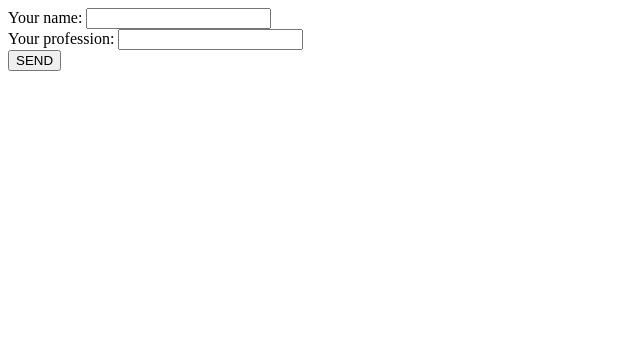
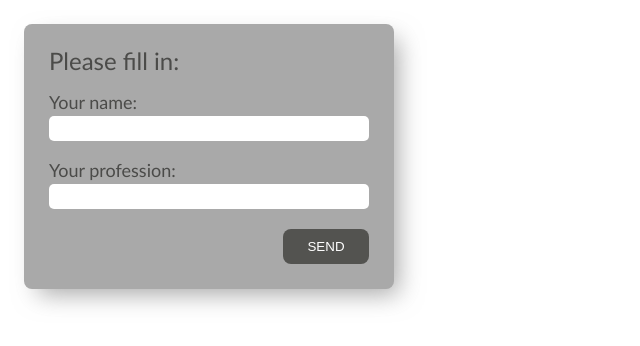
Before and after one commit to ritullia/JavaScriptnew, a plain HTML site: page 22_paskaita/index.html in a window 1280 px wide. Shown: the whole page, without its empty margins (0-640 px from the left). Drawn offline with Linux system fonts and the light colour scheme.

Commit message:
style & second input commit

```diff
--- a/22_paskaita/index.html
+++ b/22_paskaita/index.html
@@ -4,23 +4,30 @@
     <meta charset="UTF-8">
     <meta http-equiv="X-UA-Compatible" content="IE=edge">
     <meta name="viewport" content="width=device-width, initial-scale=1.0">
+    <link rel="stylesheet" href="./reset.css">
     <link rel="stylesheet" href="./style.css">
     <script src="./scripts.js" defer></script>
     <title>22 paskaita</title>
 </head>
 <body>
+    <div id="main-container">
         <form action="" method="post" id="my-form">
-        <div>
+            <div class="main-text">
+                <h5>Please fill in:</h5>
+            </div>
+            <div class="input-name">
                 <label for="">Your name:</label>
                 <input type="text" name="firstName" id="firstName" value="">
             </div>
-        <div>
+            <div class="input-prof">
                 <label for="">Your profession:</label>
                 <input type="text" name="profession" id="profession" value="">
-
             </div>
+            <div class="select">
                 <input type="button" value="SEND" id="btn">
+            </div>
         </form>
+    </div>
 
 </body>
 </html>
--- /dev/null
+++ b/22_paskaita/reset.css
@@ -0,0 +1,48 @@
+/* http://meyerweb.com/eric/tools/css/reset/
+   v2.0 | 20110126
+   License: none (public domain)
+*/
+
+html, body, div, span, applet, object, iframe,
+h1, h2, h3, h4, h5, h6, p, blockquote, pre,
+a, abbr, acronym, address, big, cite, code,
+del, dfn, em, img, ins, kbd, q, s, samp,
+small, strike, strong, sub, sup, tt, var,
+b, u, i, center,
+dl, dt, dd, ol, ul, li,
+fieldset, form, label, legend,
+table, caption, tbody, tfoot, thead, tr, th, td,
+article, aside, canvas, details, embed,
+figure, figcaption, footer, header, hgroup,
+menu, nav, output, ruby, section, summary,
+time, mark, audio, video {
+	margin: 0;
+	padding: 0;
+	border: 0;
+	font-size: 100%;
+	font: inherit;
+	vertical-align: baseline;
+}
+/* HTML5 display-role reset for older browsers */
+article, aside, details, figcaption, figure,
+footer, header, hgroup, menu, nav, section {
+	display: block;
+}
+body {
+	line-height: 1;
+}
+ol, ul {
+	list-style: none;
+}
+blockquote, q {
+	quotes: none;
+}
+blockquote:before, blockquote:after,
+q:before, q:after {
+	content: '';
+	content: none;
+}
+table {
+	border-collapse: collapse;
+	border-spacing: 0;
+}
--- a/22_paskaita/scripts.js
+++ b/22_paskaita/scripts.js
@@ -1,7 +1,6 @@
 console.log('veikia')
 
-let url = 'https://httpdump.app/dumps/5c76271d-4b1a-4d89-961e-b6c5abd6b2ba'
-
+let url = 'https://httpdump.app/dumps/7a40fa53-4c2e-4bd7-b445-0e93dda8014b'
 
 // fetch('url')
 //   .then(response => {
@@ -16,7 +15,6 @@ let url = 'https://httpdump.app/dumps/5c76271d-4b1a-4d89-961e-b6c5abd6b2ba'
 //     //handle error
 //   });
 
-
 // 1. Paspaudziam ant mygtuko paleidziam funkcija.
 
 async function clickButton() {
@@ -25,7 +23,7 @@ async function clickButton() {
     // console.log(myTxt.value)
 
     // 2. Modifikuoju issiunciamus duomenis
-    let newTxt = myTxt.value;
+    let newTxt = myTxt.value;firstName
     let newProf = myProf.value;
     console.log(newTxt, newProf)
 
@@ -38,7 +36,7 @@ async function clickButton() {
     objText.name = newTxt;
     objText.profession = newProf;
 
-    // 4. Issiunciam i servesi info
+    // 4. Issiunciam i serveri info objekto
     fetch(url, {
         method: 'POST',
         body: JSON.stringify(objText),
@@ -47,7 +45,5 @@ async function clickButton() {
     }).catch(error => console.error('Error:', error));
 }
 
-
-
 let btn = document.querySelector('#btn');
 btn.addEventListener('click', clickButton)
--- a/22_paskaita/style.css
+++ b/22_paskaita/style.css
@@ -0,0 +1,68 @@
+#my-form {
+  display: flex;
+  flex-direction: column;
+  margin: 24px;
+  background-color: darkgray;
+  width: 20rem;
+  padding: 25px;
+  border-radius: 8px;
+  height: auto;
+  box-shadow: 9px 10px 25px -5px rgba(138,138,138,0.75);
+-webkit-box-shadow: 9px 10px 25px -5px rgba(138,138,138,0.75);
+-moz-box-shadow: 9px 10px 25px -5px rgba(138,138,138,0.75);
+}
+.main-text {
+  color:#4b4b49;
+  font-size: 24px;
+  font-family: "Gill Sans", "Gill Sans MT", Calibri, "Trebuchet MS", sans-serif;
+  margin-bottom: 20px;
+}
+.input-name {
+  display: flex;
+  flex-direction: column;
+}
+.input-name > label {
+  color: #4b4b49;
+  font-size: 18px;
+  font-family: "Gill Sans", "Gill Sans MT", Calibri, "Trebuchet MS", sans-serif;
+  margin-bottom: 5px;
+}
+input {
+  padding: 5px;
+  border: none;
+  border-radius: 5px;
+}
+/* Nuimam nuo input aktyvu border */
+textarea:focus,
+input:focus {
+  outline: none;
+}
+*:focus {
+  outline: none;
+}
+.input-prof {
+  display: flex;
+  flex-direction: column;
+  margin-top: 20px;
+}
+.input-prof > label {
+  color: #4b4b49;
+  font-size: 18px;
+  font-family: "Gill Sans", "Gill Sans MT", Calibri, "Trebuchet MS", sans-serif;
+  margin-bottom: 5px;
+}
+.select {
+  display: flex;
+  flex-direction: column;
+  margin-top: 20px;
+  align-items: flex-end;
+}
+#btn {
+  background-color: rgb(83, 83, 80);
+  border: none;
+  padding: 10px;
+  width: 86px;
+  border-radius: 8px;
+  color: white;
+  font-weight: 500;
+}
```
Lines whose indentation alone changed are shown as unchanged.
